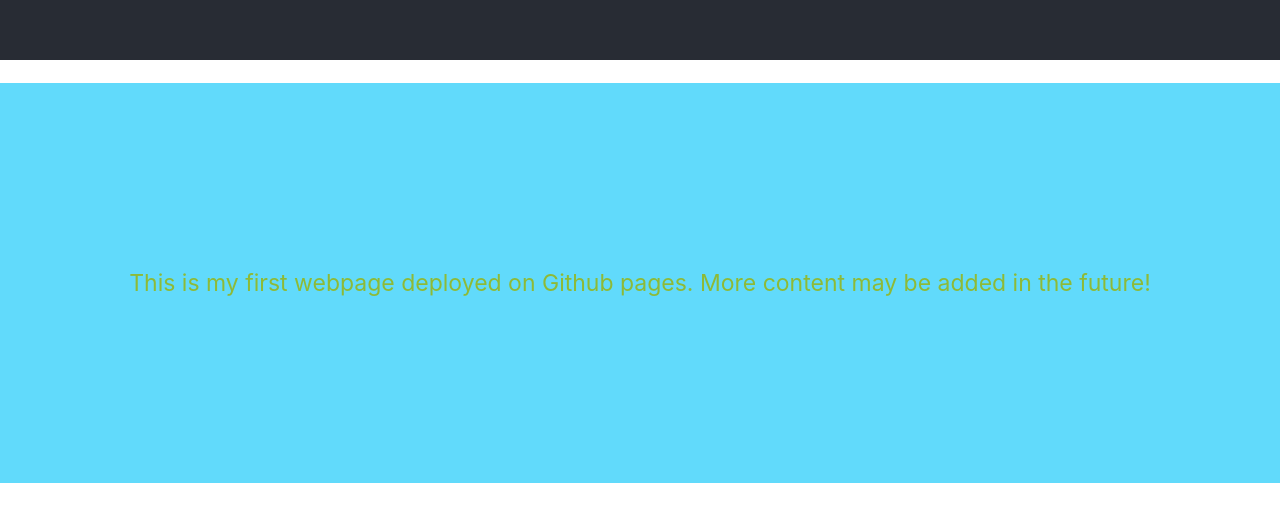
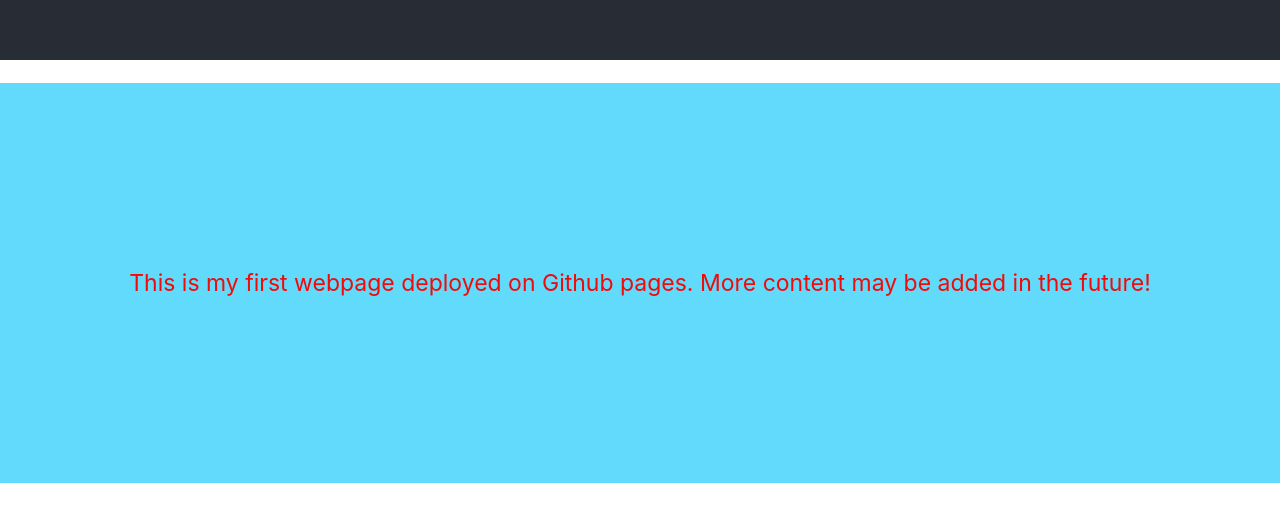
Before and after one commit to CYX22222003/test-app2, a React (Create React App) app: page / in a window 1280 px wide. Shown: the part 757-1263 px from the top of the page. Built offline with nearby package versions, Linux system fonts and the light colour scheme.

Commit message:
update css and README again

```diff
--- a/src/App.css
+++ b/src/App.css
@@ -22,7 +22,7 @@
   align-items: center;
   justify-content: center;
   font-size: calc(7px + 2vmin);
-  color: rgb(142, 186, 54);}
+  color: rgb(240, 11, 11);}
 
 .App-link {
   color: #61dafb;
```
Also changed, not shown: 1 other file (tests, documents, lock files or other folders).
